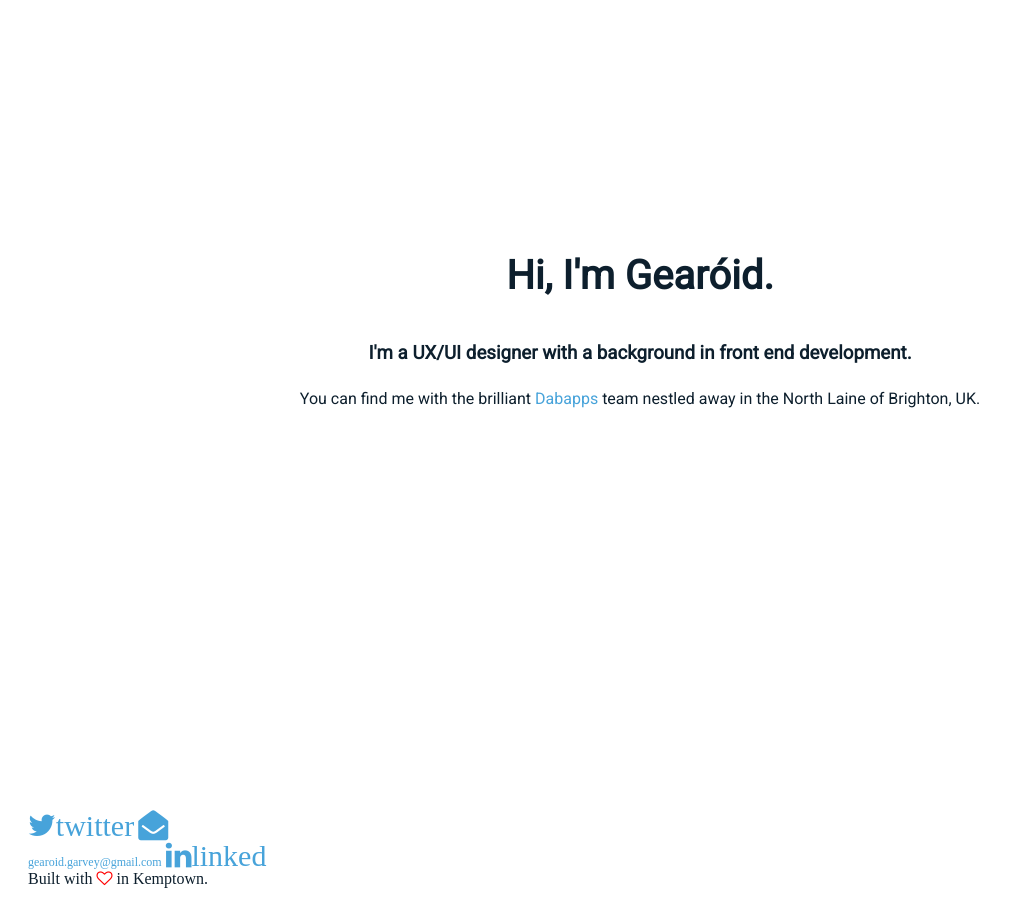
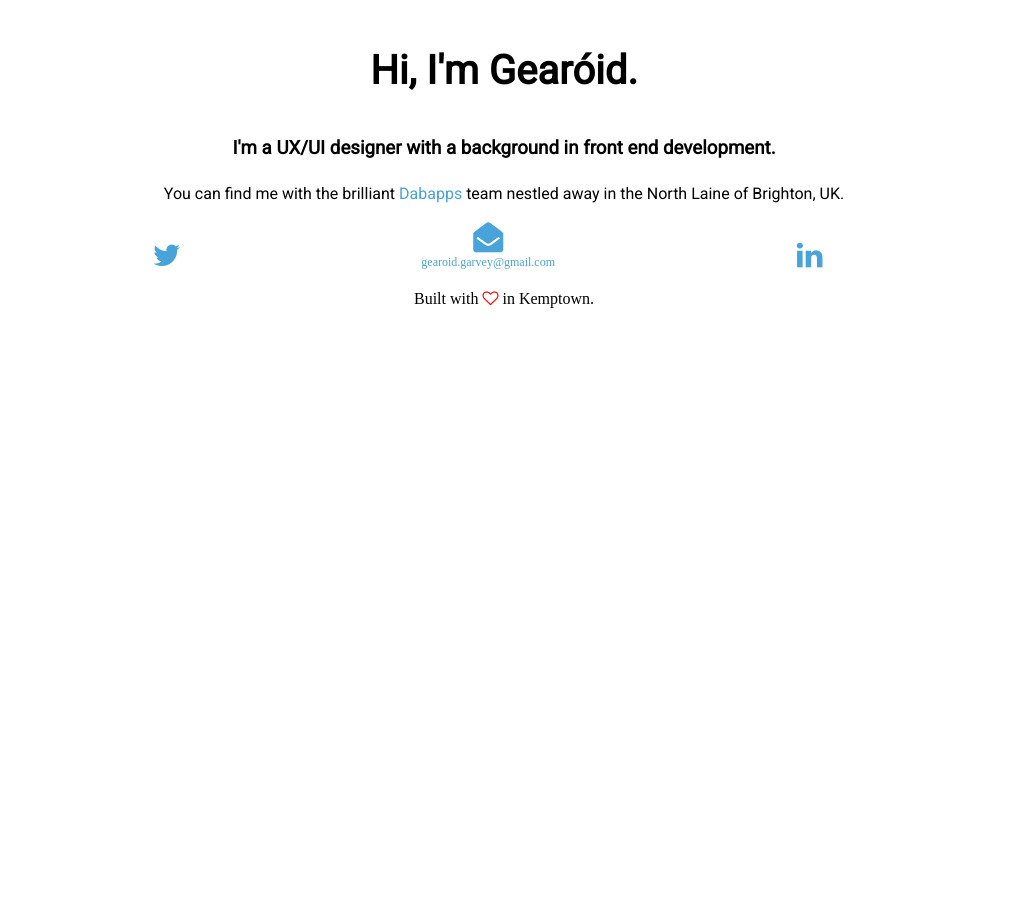
Before and after one commit to garvey/garvey.github.io, a PHP site: page / in a window 1280 px wide. Shown: the whole page, without its empty margins (0-1014 px from the left). After the commit the page ends 308 px from the top, so only its background shows below. Run offline with PHP 8.4, Linux system fonts and the light colour scheme.

Commit message:
removing bootstrap files

```diff
--- a/index.css
+++ b/index.css
@@ -1,6 +1,7 @@
 /* Variables */
 .container {
   max-width: 100%;
+  margin: 0 auto;
 }
 @media (min-width: 576px) {
   .container {
@@ -18,11 +19,11 @@
   }
 }
 .column {
-  display: inline;
-  width: 33%;
+  display: inline-block;
+  width: 32%;
 }
 footer.footer {
-  background: #ffffff;
+  flex: 1;
 }
 footer.footer .fa-heart-o {
   color: red;
@@ -70,70 +71,6 @@ a:visited,
 a:active {
   text-decoration: none;
 }
-/* Variables */
-/* Mixin */
-/* End Mixin */
-html,
-body {
-  height: 100%;
-}
-html {
-  font-size: 10px;
-}
-body {
-  font-size: 1.6rem;
-  background: #ffffff;
-  position: relative;
-  margin-bottom: 60px;
-  display: flex;
-  flex-direction: column;
-}
-.margin-bottom-20 {
-  margin-bottom: 20px;
-}
-.margin-top-20 {
-  margin-top: 20px;
-}
-.responsive {
-  width: 100%;
-  height: auto;
-}
-.main {
-  flex: 1 0 auto;
-}
-.intro,
-.home,
-.workshop,
-.contact {
-  height: 100vh;
-}
-@media (min-width: 576px) {
-  .intro,
-  .home,
-  .workshop,
-  .contact {
-    padding: 80px 20px 20px 20px;
-  }
-}
-.centered {
-  position: fixed;
-  top: 40%;
-  left: 50%;
-  /* bring your own prefixes */
-
-  transform: translate(-50%, -50%);
-  width: 80%;
-}
-.intro {
-  background: #ffffff;
-  color: #0D1F2D;
-}
-.intro .content {
-  text-align: center;
-}
-.intro .subtitle {
-  font-size: 14px;
-}
 @keyframes pulse_animation {
   0% {
     transform: scale(1);
@@ -160,3 +97,32 @@ body {
     transform: scale(1);
   }
 }
+/* Variables */
+/* End Variables */
+/* General */
+.text-center {
+  text-align: center;
+}
+.margin-bottom-20 {
+  margin-bottom: 20px;
+}
+.margin-top-20 {
+  margin-top: 20px;
+}
+/* end General */
+html,
+body {
+  height: 100%;
+  display: flex;
+}
+html {
+  font-size: 10px;
+}
+body {
+  font-size: 1.6rem;
+  background: #ffffff;
+  position: relative;
+  margin-bottom: 60px;
+  display: flex;
+  flex-direction: column;
+}
--- a/index.html
+++ b/index.html
@@ -29,10 +29,10 @@
 
 </head>
 
-<body class="intro">
+<body>
 
-  <div class="main">
-    <section class="content centered">
+  <div class="main container">
+    <section class="text-center">
       <h1>Hi, I'm Gearóid.</h1>
       <h3>I'm a UX/UI designer with a background in front end development.</h3>
 
@@ -41,9 +41,10 @@
   </div>
 
   <footer class="footer">
+    <div class="container">
       <div class="column text-center margin-bottom-20">
         <a target="_blank" href="https://twitter.com/gearoidgarvey">
-        <i class="fa fa-twitter" aria-hidden="true">twitter</i>
+          <i class="fa fa-twitter" aria-hidden="true"></i>
         </a>
       </div>
       <div class="column text-center margin-bottom-20">
@@ -53,8 +54,9 @@
       </div>
       <div class="column text-center margin-bottom-20">
         <a target="_blank" href="https://www.linkedin.com/in/gearoid-garvey-0845a215">
-        <i class="fa fa-linkedin" aria-hidden="true">linked</i>
+          <i class="fa fa-linkedin" aria-hidden="true"></i>
         </a>
+      </div>
     </div>
 
     <div class="text-center">
--- a/less/footer.less
+++ b/less/footer.less
@@ -1,7 +1,6 @@
 
 footer.footer {
-  background: @white;
-
+  flex: 1;
   .fa-heart-o {
     color: red;
 
```
Also changed, not shown: less/animation.less (added, +16 -0 lines), less/general.less (+14 -72 lines), less/grid.less (+3 -5 lines). Lines whose indentation alone changed are shown as unchanged.
